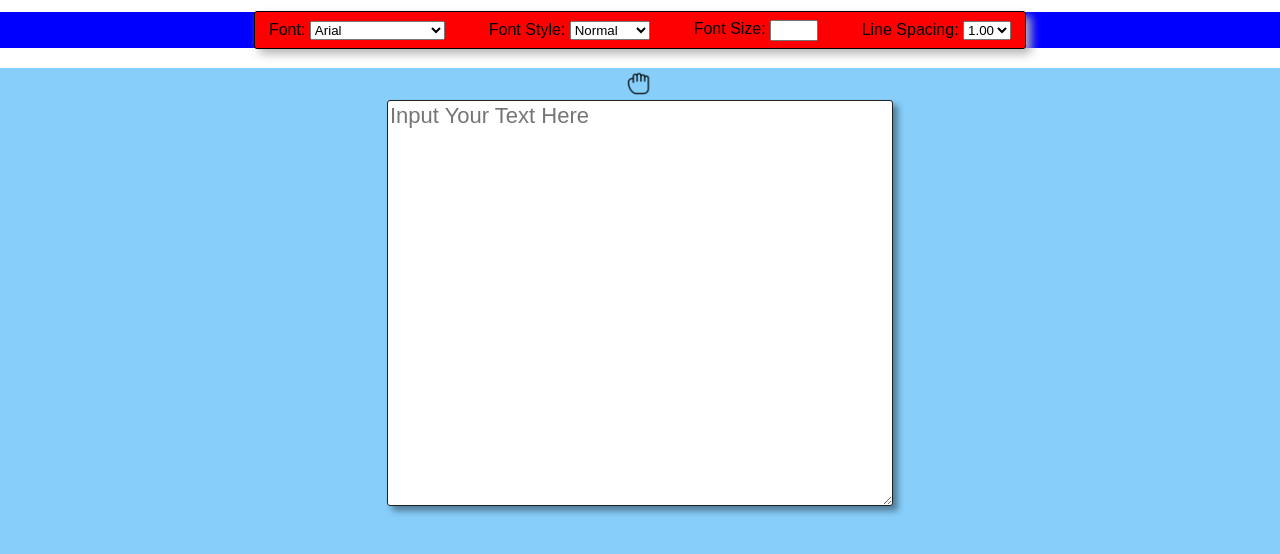
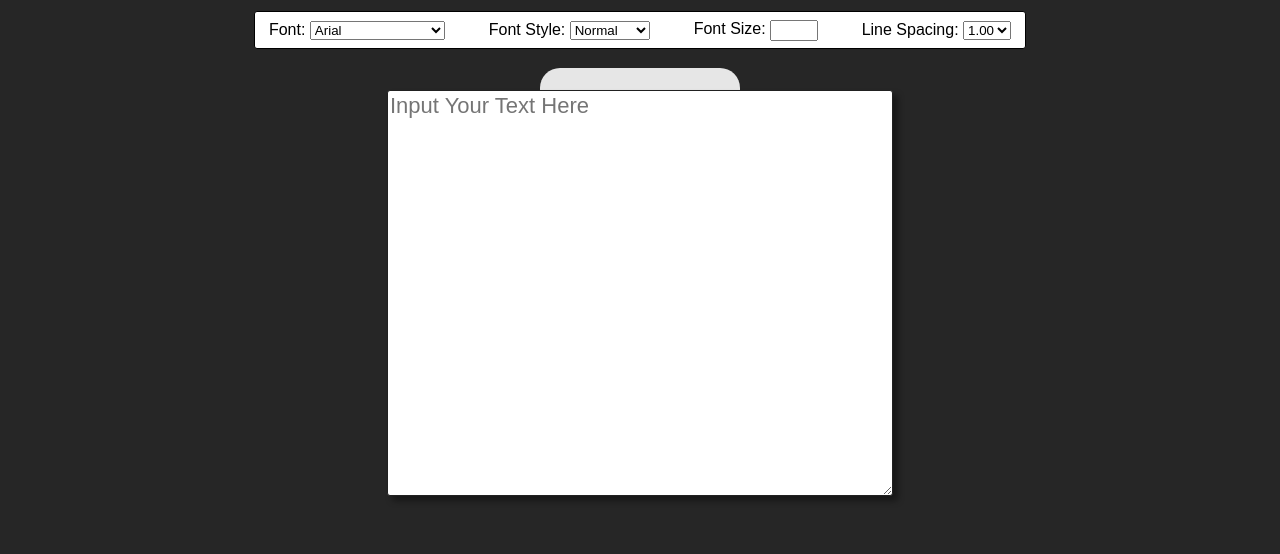
Before and after one commit to Cayden-Conn-and-Alejandro-Villate/AccessiText, a plain HTML site: page Main site/index.html in a window 1280 px wide. Drawn offline with Linux system fonts and the light colour scheme.

Commit message:
Improvements: Commit-2
Improved Design of the Website, Improved Functionality to Web Mechanics(Line Spacing), and Created Folder for Information Website

```diff
--- a/Main site/index.html
+++ b/Main site/index.html
@@ -3,7 +3,7 @@
   <head>
     <link rel="stylesheet" href="main.css" />
     <script defer src="main.js"></script>
-    <title>Customizable Reading Window</title>
+    <title>AccessiText</title>
     <link rel="icon" type="image.png" href="../icons/hand icon.png" />
 
     <!--Fonts-->
@@ -62,7 +62,7 @@
           <!--Line Spacing Drop Down-->
           <div>
             <label for="Font">Line Spacing:</label>
-            <select id="line-spacing" for="Line Spacing">
+            <select id="line-spacing" for="Line Spacing" oninput="updateLineSpacing()">
               <option value="1">1.00</option>
               <option value="1.15">1.15</option>
               <option value="2">2.00</option>
@@ -79,9 +79,14 @@
   <body>
     <div id="screen">
       <div id="interface">
-        <div id="drag-hand-container">
+        <div id = "drag-menu">
+
+
+
+        </div>
+        <!--<div id="drag-hand-container">
           <img src="../icons/hand icon.png" id="drag-hand" />
-        </div>
+        </div>-->
         <textarea
           id="reading-window"
           type="text"
--- a/Main site/main.css
+++ b/Main site/main.css
@@ -5,11 +5,19 @@ header{
   align-items: center;
   justify-content:center;
   margin-top:12px;
-  background-color:blue;
+  background-color: hsl(0, 0%, 15%);
 }
 
 #font-size {
   width: 40px;
+}
+#drag-menu {
+  display: flex;
+  height: 50px;
+  width: 200px;
+  background-color: hsl(0, 0%, 90%);
+  border-radius: 20px;
+  position: fixed;
 }
 #dropdown-menus-container {
   display: flex;
@@ -20,14 +28,15 @@ header{
   align-items:center;
   border: 1.5px solid black;
   border-radius: 3px;
-  box-shadow: 5px 5px 10px rgb(182, 182, 182);
+  /*box-shadow: 5px 5px 10px rgb(182, 182, 182);*/
   gap: 30px;
-  background-color:red;
+  background-color:white;
 }
 
 body {
   font-family: Arial, Helvetica, sans-serif;
   margin:0px;
+  background-color: hsl(0, 0%, 15%);
 }
 
 #screen {
@@ -37,7 +46,7 @@ body {
   margin-top: 20px;
   height: calc(100vh - 56px);
 
-  background-color: lightskyblue;
+  background-color: hsl(0, 0%, 15%);
 }
 
 #interface {
@@ -57,21 +66,16 @@ body {
   appearance: none;
   font-size: 22px;
   font-family: Arial, Helvetica, sans-serif;
+  position: fixed;
+  top: 90px;
 }
 
-#drag-hand-container {
-  height:32px;
-  width:32px;
-}
-#drag-hand-container:hover {
+
+#drag-menu:hover {
   cursor: grab;
 }
 
-#drag-hand-container:active,
-#drag-hand-container:focus {
+#drag-menu:active,
+#drag-menu:focus {
   cursor: grabbing;
 }
-
-#drag-hand {
-  height: 30px;
-}
--- a/Main site/main.js
+++ b/Main site/main.js
@@ -7,6 +7,7 @@ const fontSize = document.getElementById("font-size");
 const body = document.body
 const font = document.getElementById("different-fonts")
 const fontStyle = document.getElementById('font-style')
+const lineSpacing = document.getElementById('line-spacing')
 
 
 const updateFontSize = () => {
@@ -25,7 +26,6 @@ const updateFontSize = () => {
 
 const updateFont = () => {
   const newFont = font.value
-  body.style.fontFamily = newFont
   readingWindow.style.fontFamily = newFont
 }
 
@@ -52,7 +52,7 @@ const updateFontStyle = () => {
 }
 
 
-///New function: EDIT LINE SPACING
 const updateLineSpacing = () => {
-  console.log('change')
+  const newLineSpacing = parseFloat(lineSpacing.value) + 0.2
+  readingWindow.style.lineHeight = newLineSpacing
 }
```
Also changed, not shown: Info Website/website.html (added).
